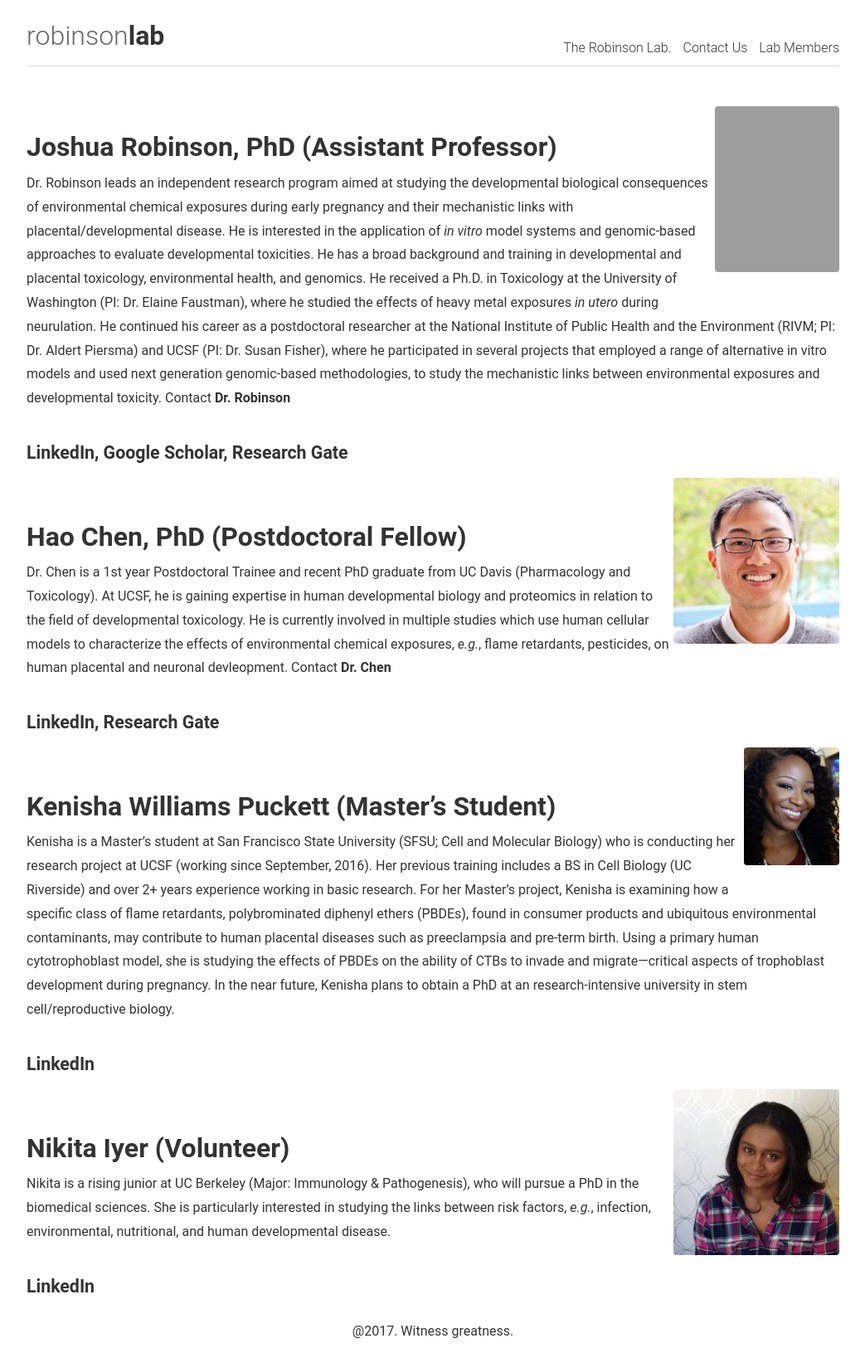
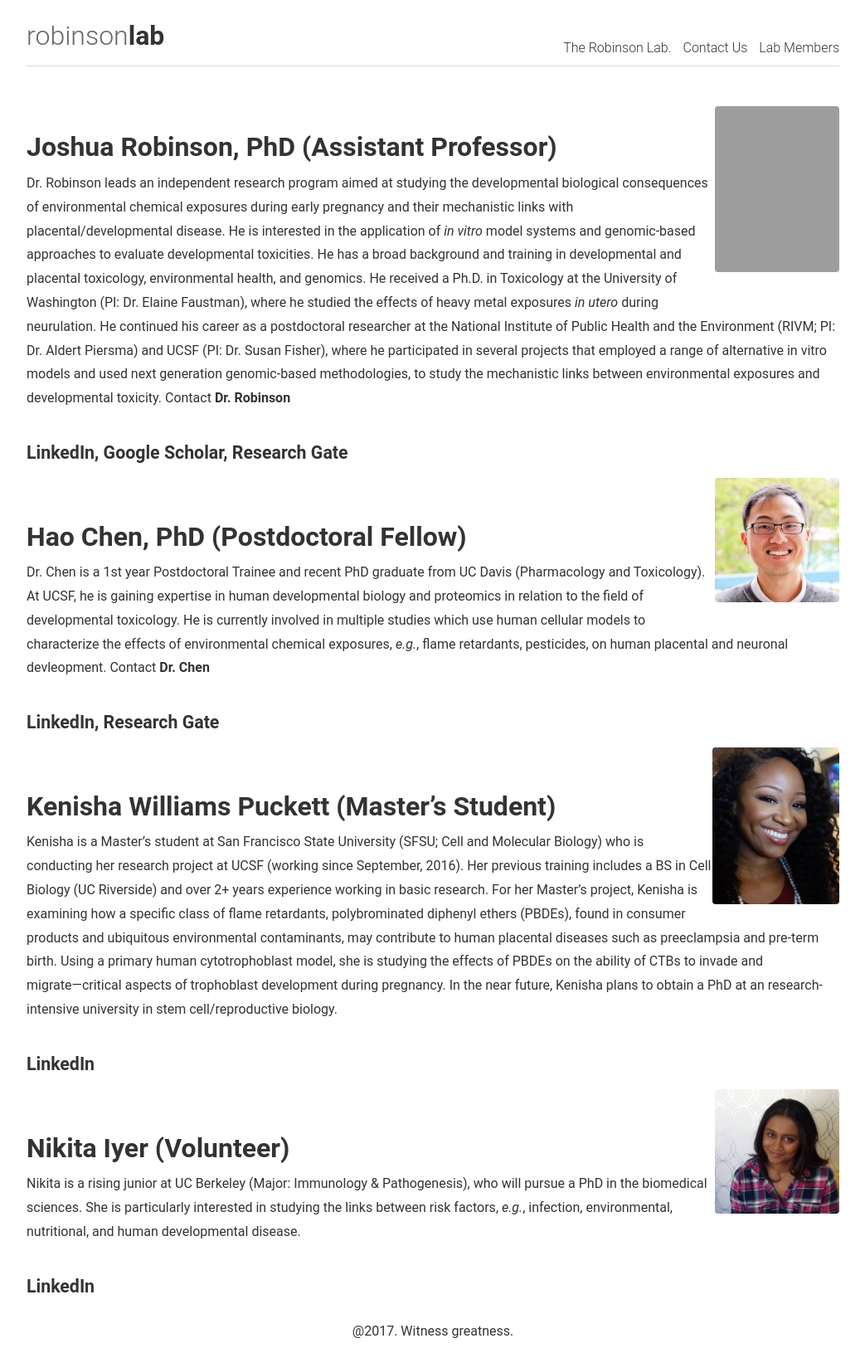
Before and after one commit to jfrobinson/jfrobinson.github.io, a Jekyll site: the page built from members.md, in a window 1280 px wide. Shown: the whole page at 83% size, without its empty margins (118-1161 px from the left). Built offline with Jekyll 4.4.1, drawn with Linux system fonts in a browser that asks for light colours; grey boxes are pictures that could not be loaded.

Commit message:
Update members.md

```diff
--- a/members.md
+++ b/members.md
@@ -10,20 +10,20 @@ Dr. Robinson leads an independent research program aimed at studying the develop
 Contact [Dr. Robinson](joshua.robinson@ucsf.edu)
 ##### [LinkedIn](https://www.linkedin.com/in/joshuafrobinson), [Google Scholar](scholar.google.com/citations?user=n8Azds4AAAAJ&hl=en), [Research Gate](https://www.researchgate.net/profile/Joshua_Robinson)
 
-<img src="https://github.com/jfrobinson/jfrobinson.github.io/blob/master/img/Hao%20Chen.jpg" align="right">
+<img src="https://github.com/jfrobinson/jfrobinson.github.io/blob/master/img/Hao%20Chen.jpg" width="150" height="150" align="right">
 
 ## Hao Chen, PhD (Postdoctoral Fellow)
 Dr. Chen is a 1st year Postdoctoral Trainee and recent PhD graduate from UC Davis (Pharmacology and Toxicology).  At UCSF, he is gaining expertise in human developmental biology and proteomics in relation to the field of developmental toxicology. He is currently involved in multiple studies which use human cellular models to characterize the effects of environmental chemical exposures, *e.g.*, flame retardants, pesticides,  on human placental and neuronal devleopment.
 Contact [Dr. Chen](hao.chen@ucsf.edu)
 ##### [LinkedIn](https://www.linkedin.com/in/haochen3), [Research Gate](https://www.researchgate.net/profile/Hao_Chen84)
 
-<img src="https://github.com/jfrobinson/jfrobinson.github.io/blob/master/img/Kenisha%20Puckett.jpeg" width="114.89" height="141.48" align="right">
+<img src="https://github.com/jfrobinson/jfrobinson.github.io/blob/master/img/Kenisha%20Puckett.jpeg" width="153.18" height="188.64" align="right">
 
 ## Kenisha Williams Puckett (Master's Student)
 Kenisha is a Master's student at San Francisco State University (SFSU; Cell and Molecular Biology) who is conducting her research project at UCSF (working since September, 2016). Her previous training includes a BS in Cell Biology (UC Riverside) and over 2+ years experience working in basic research. For her Master's project, Kenisha is examining how a specific class of flame retardants, polybrominated diphenyl ethers (PBDEs), found in consumer products and ubiquitous environmental contaminants, may contribute to human placental diseases such as preeclampsia and pre-term birth. Using a primary human cytotrophoblast model, she is studying the effects of PBDEs on the ability of CTBs to invade and migrate―critical aspects of trophoblast development during pregnancy. In the near future, Kenisha plans to obtain a PhD at an research-intensive university in stem cell/reproductive biology.
 ##### [LinkedIn](https://www.linkedin.com/in/kenisha-williams-puckett-29a08715)
 
-<img src="https://github.com/jfrobinson/jfrobinson.github.io/blob/master/img/Nikita%20Iyer.jpg" align="right">
+<img src="https://github.com/jfrobinson/jfrobinson.github.io/blob/master/img/Nikita%20Iyer.jpg" width="150" height="150" align="right">
 
 ## Nikita Iyer (Volunteer)
 Nikita is a rising junior at UC Berkeley (Major: Immunology & Pathogenesis), who will pursue a PhD in the biomedical sciences. She is particularly interested in studying the links between risk factors, *e.g.*, infection, environmental, nutritional, and human developmental disease.
```
